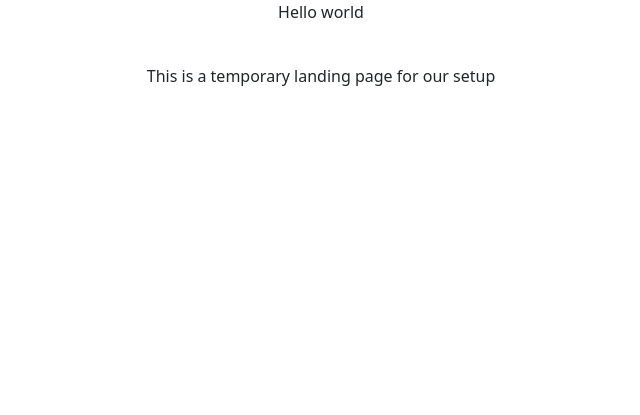
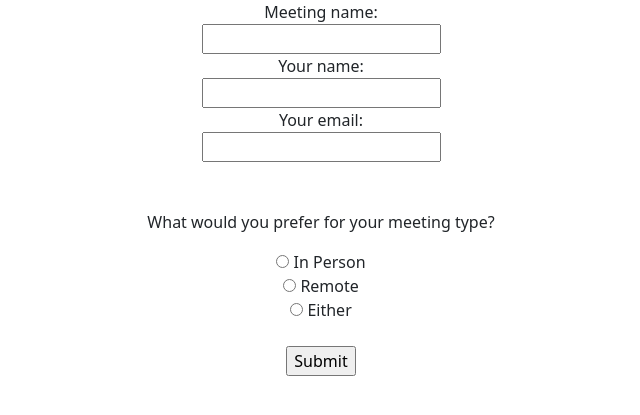
Before and after one commit to UCSD-CSE-210-2021/cse-210-team-project-layover, a Flask app: page / in a window 1280 px wide. Shown: the top 415 px of the page, without its empty margins (319-959 px from the left). Run offline with Flask 2, Linux system fonts and the light colour scheme.

Commit message:
Added simple form

```diff
--- a/templates/setup-landing.html
+++ b/templates/setup-landing.html
@@ -13,11 +13,32 @@
 {% block content %}
     <div class="container d-flex align-items-center justify-content-center">
         <div class="center-text">
-            <p>Hello world</p>
-
-            <br>
-
-            <p>This is a temporary landing page for our setup</p>
+            <form>
+                <label for="meeting_name">Meeting name:</label>
+                <br>
+                <input type="text" id="meeting_name" name="meeting_name" required>
+                <br>
+                <label for="display_name">Your name:</label>
+                <br>
+                <input type="text" id="display_name" name="display_name" required>
+                <br>
+                <label for="email">Your email:</label>
+                <br>
+                <input type="text" id="email" name="email" required>
+                <br>
+                <br>
+                <br>
+                <p>What would you prefer for your meeting type?</p>
+                <input type="radio" id="in-person" name="meeting_type" value="in_person" required>
+                <label for="in-person">In Person</label><br>
+                <input type="radio" id="remote" name="meeting_type" value="remote" required>
+                <label for="remote">Remote</label><br>
+                <input type="radio" id="either" name="meeting_type" value="either" required>
+                <label for="either">Either</label>
+                <br>
+                <br>
+                <input type="submit" value="Submit">
+            </form>
         </div>
     </div>
 
```
